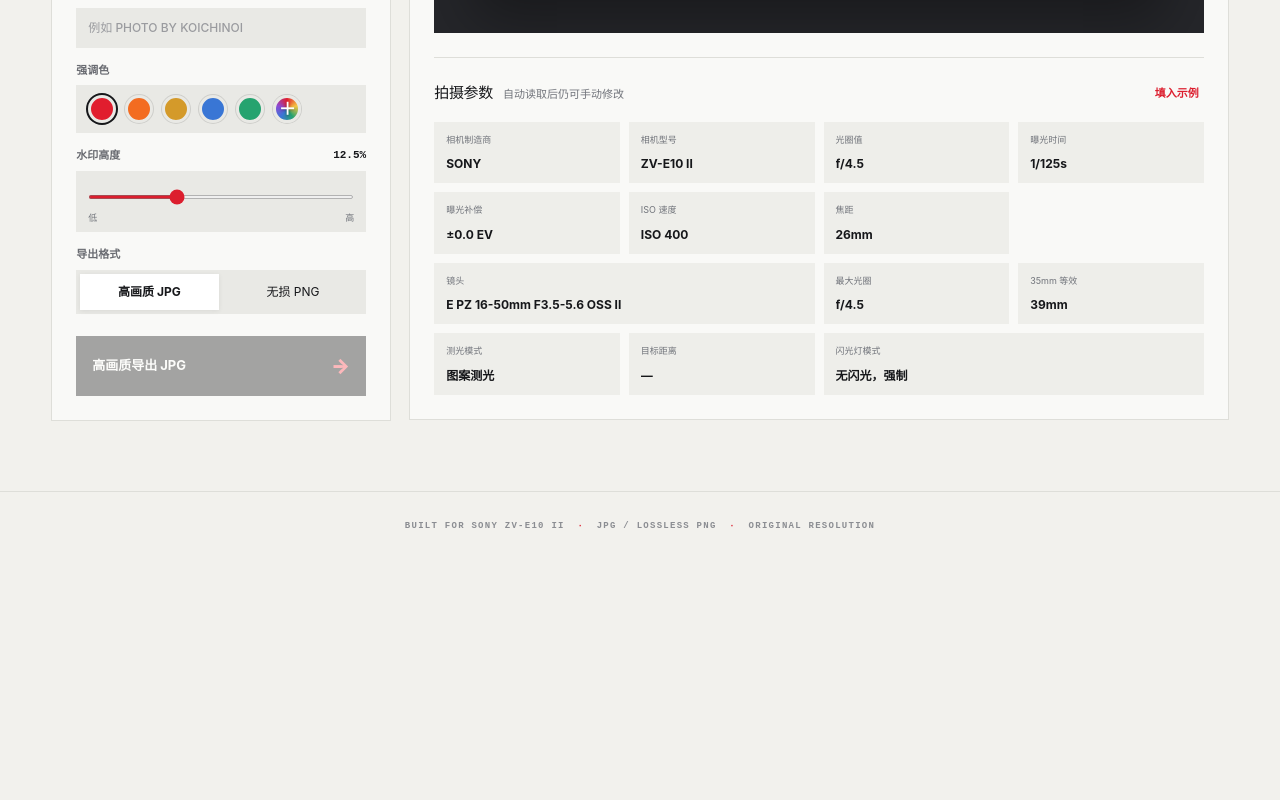
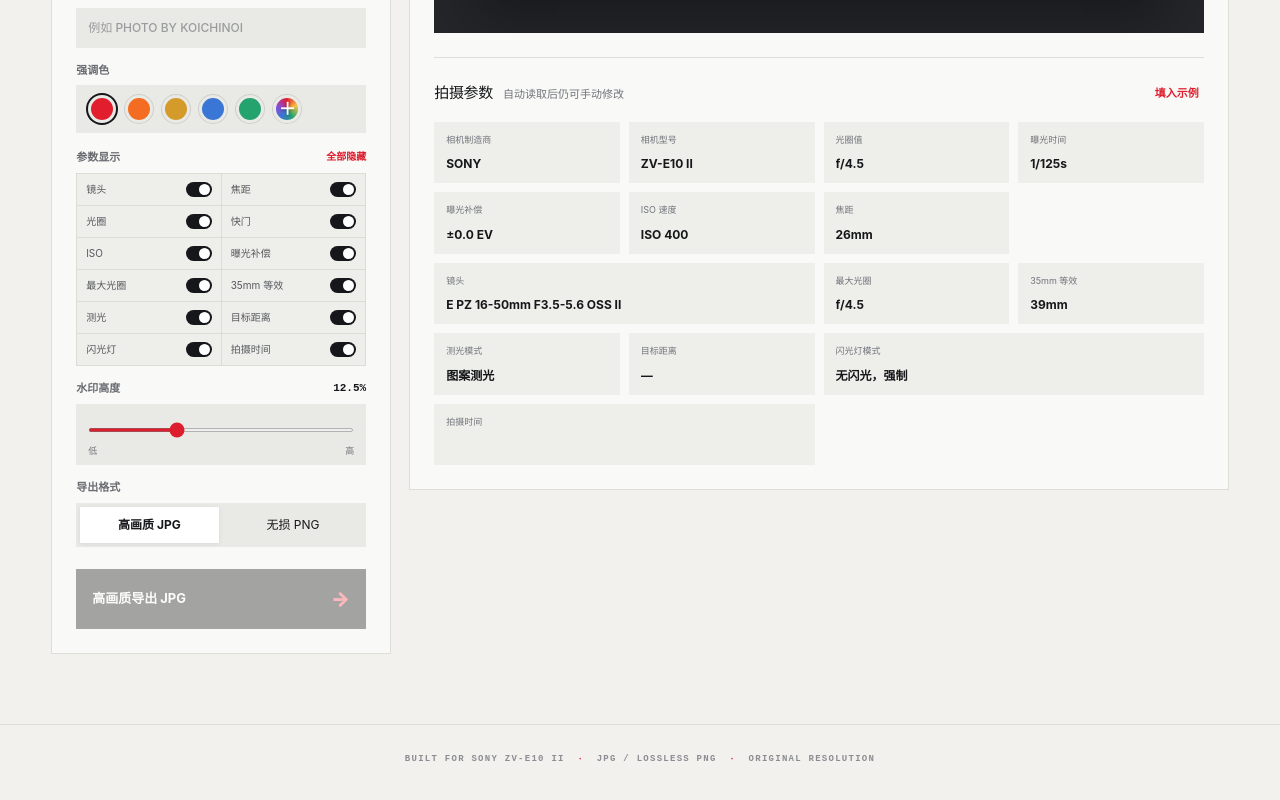
Before and after one commit to koichinoi/zve10-watermark-app, a Next.js app: page / in a window 1280 px wide. Shown: the part 1106-1906 px from the top of the page. Before the commit the page ends 1677 px from the top, so only its background shows below. Built offline with nearby package versions, Linux system fonts and the light colour scheme.

Commit message:
Add per-parameter visibility switches

```diff
--- a/app/globals.css
+++ b/app/globals.css
@@ -146,6 +146,16 @@ button { color: inherit; }
 .custom-color { position: relative; display: grid; place-items: center; overflow: hidden; background: conic-gradient(#e11d2e, #f6c744, #25a36f, #3976d5, #8b4bd6, #e11d2e); color: #fff; }
 .custom-color input { position: absolute; inset: 0; width: 100%; height: 100%; opacity: 0; cursor: pointer; }
 .custom-color span { font-size: 17px; font-weight: 700; line-height: 1; text-shadow: 0 1px 3px rgba(0,0,0,.45); pointer-events: none; }
+.parameter-heading { display: flex; align-items: center; justify-content: space-between; }
+.parameter-heading button { border: 0; padding: 2px 0; background: none; color: var(--red); cursor: pointer; font-size: 10px; font-weight: 700; }
+.parameter-switches { display: grid; grid-template-columns: 1fr 1fr; gap: 1px; background: #dcdcd7; border: 1px solid #dcdcd7; }
+.parameter-switches label { min-width: 0; padding: 8px 9px; display: flex; align-items: center; justify-content: space-between; gap: 8px; background: #eeeeea; color: #56585e; font-size: 10px; cursor: pointer; }
+.parameter-switches label > span { overflow: hidden; white-space: nowrap; text-overflow: ellipsis; }
+.parameter-switches input { width: 26px; height: 15px; flex: none; appearance: none; position: relative; border: 0; border-radius: 999px; background: #c2c3c0; cursor: pointer; transition: background .16s; }
+.parameter-switches input::after { content: ''; position: absolute; width: 11px; height: 11px; left: 2px; top: 2px; border-radius: 50%; background: #fff; box-shadow: 0 1px 2px rgba(0,0,0,.18); transition: transform .16s; }
+.parameter-switches input:checked { background: var(--ink); }
+.parameter-switches input:checked::after { transform: translateX(11px); }
+.parameter-switches input:focus-visible { outline: 2px solid var(--red); outline-offset: 2px; }
 .range-label { display: flex; align-items: center; justify-content: space-between; }
 .range-label strong { color: var(--ink); font: 700 11px/1 ui-monospace, monospace; }
 .range-setting { padding: 10px 12px 8px; background: #e9e9e5; }
--- a/app/page.tsx
+++ b/app/page.tsx
@@ -26,6 +26,9 @@ type PhotoMeta = {
   focal35: string;
   date: string;
 };
+
+type ParameterKey = Exclude<keyof PhotoMeta, 'make' | 'model'>;
+type ParameterVisibility = Record<ParameterKey, boolean>;
 
 type LoadedImage = {
   source: CanvasImageSource;
@@ -128,7 +131,42 @@ const fields: Array<{ key: keyof PhotoMeta; label: string; wide?: boolean }> = [
   { key: 'metering', label: '测光模式' },
   { key: 'distance', label: '目标距离' },
   { key: 'flash', label: '闪光灯模式', wide: true },
+  { key: 'date', label: '拍摄时间', wide: true },
 ];
+
+const parameterOptions: Array<{ key: ParameterKey; label: string }> = [
+  { key: 'lens', label: '镜头' },
+  { key: 'focal', label: '焦距' },
+  { key: 'aperture', label: '光圈' },
+  { key: 'exposure', label: '快门' },
+  { key: 'iso', label: 'ISO' },
+  { key: 'exposureCompensation', label: '曝光补偿' },
+  { key: 'maxAperture', label: '最大光圈' },
+  { key: 'focal35', label: '35mm 等效' },
+  { key: 'metering', label: '测光' },
+  { key: 'distance', label: '目标距离' },
+  { key: 'flash', label: '闪光灯' },
+  { key: 'date', label: '拍摄时间' },
+];
+
+const defaultParameterVisibility: ParameterVisibility = {
+  aperture: true,
+  exposure: true,
+  exposureCompensation: true,
+  iso: true,
+  lens: true,
+  focal: true,
+  maxAperture: true,
+  metering: true,
+  distance: true,
+  flash: true,
+  focal35: true,
+  date: true,
+};
+
+function enabledValues(visibility: ParameterVisibility, values: Array<[ParameterKey, string]>) {
+  return values.filter(([key, value]) => visibility[key] && value.trim()).map(([, value]) => value);
+}
 
 function finiteNumber(value: unknown): number | null {
   const number = typeof value === 'number' ? value : Number(value);
@@ -415,6 +453,7 @@ function drawWatermark(
   signature: string,
   accentColor: string,
   layoutMode: LayoutMode,
+  visibility: ParameterVisibility,
 ) {
   const width = image.width;
   // Keep the watermark visually consistent when the same sensor image is rotated.
@@ -475,7 +514,7 @@ function drawWatermark(
     ctx.fillText(`${meta.make}  ${meta.model}`, textX, brandRow, topMaxWidth);
     ctx.fillStyle = muted;
     ctx.font = `500 ${smallSize}px Arial, sans-serif`;
-    ctx.fillText(shorten(meta.lens), textX, lensRow, topMaxWidth);
+    if (visibility.lens) ctx.fillText(shorten(meta.lens), textX, lensRow, topMaxWidth);
     if (topDetail) {
       ctx.font = `600 ${tinySize}px Arial, sans-serif`;
       ctx.fillText(topDetail, textX, signatureRow, topMaxWidth);
@@ -485,17 +524,33 @@ function drawWatermark(
     const secondaryRow = mainRow + smallSize * 1.45;
     const detailRow = secondaryRow + tinySize * 1.35;
     const centeredMaxWidth = width - portraitPad * 2;
+    const mainText = enabledValues(visibility, [
+      ['focal', meta.focal],
+      ['aperture', meta.aperture],
+      ['exposure', meta.exposure],
+      ['iso', meta.iso],
+    ]).join('   ·   ');
+    const secondaryText = enabledValues(visibility, [
+      ['maxAperture', `最大光圈 ${meta.maxAperture}`],
+      ['focal35', `35mm 等效 ${meta.focal35}`],
+      ['metering', meta.metering],
+    ]).join('  ·  ');
     ctx.textAlign = 'center';
     ctx.fillStyle = primary;
     ctx.font = `700 ${mainSize}px Arial, sans-serif`;
-    ctx.fillText(`${meta.focal}   ·   ${meta.aperture}   ·   ${meta.exposure}   ·   ${meta.iso}`, width / 2, mainRow, centeredMaxWidth);
+    if (mainText) ctx.fillText(mainText, width / 2, mainRow, centeredMaxWidth);
     ctx.fillStyle = muted;
     ctx.font = `500 ${smallSize}px Arial, sans-serif`;
-    ctx.fillText(`最大光圈 ${meta.maxAperture}  ·  35mm 等效 ${meta.focal35}  ·  ${meta.metering}`, width / 2, secondaryRow, centeredMaxWidth);
+    if (secondaryText) ctx.fillText(secondaryText, width / 2, secondaryRow, centeredMaxWidth);
     if (detailMode === 'full') {
-      const detailText = [meta.date, meta.exposureCompensation, meta.flash].filter((value) => value && value !== '—').join('  ·  ');
+      const detailText = enabledValues(visibility, [
+        ['date', meta.date],
+        ['exposureCompensation', meta.exposureCompensation],
+        ['distance', `目标距离 ${meta.distance}`],
+        ['flash', meta.flash],
+      ]).filter((value) => value && value !== '—').join('  ·  ');
       ctx.font = `500 ${tinySize}px Arial, sans-serif`;
-      ctx.fillText(detailText || '—', width / 2, detailRow, centeredMaxWidth);
+      if (detailText) ctx.fillText(detailText, width / 2, detailRow, centeredMaxWidth);
     }
     return;
   }
@@ -514,7 +569,7 @@ function drawWatermark(
   const brandSize = Math.max(12, Math.min(scaleBase * 0.0225, width * 0.032, bandHeight * 0.24));
   const smallSize = Math.max(8, Math.min(scaleBase * 0.0115, width * 0.017, bandHeight * 0.12));
   const tinySize = Math.max(7, Math.min(scaleBase * 0.0098, width * 0.015, bandHeight * 0.1));
-  const leftDetail = [signature.trim(), meta.date].filter(Boolean).join('  ·  ');
+  const leftDetail = [signature.trim(), visibility.date ? meta.date : ''].filter(Boolean).join('  ·  ');
   const hasDetailRow = detailMode === 'full' || Boolean(leftDetail);
   const contentHeight = brandSize + smallSize * 1.5 + (hasDetailRow ? tinySize * 1.5 : 0);
   const contentTop = y0 + (bandHeight - contentHeight) / 2;
@@ -529,7 +584,7 @@ function drawWatermark(
   ctx.fillText(`${meta.make}  ${meta.model}`, textX, primaryRow, leftMaxWidth);
   ctx.fillStyle = muted;
   ctx.font = `500 ${smallSize}px Arial, sans-serif`;
-  ctx.fillText(shorten(meta.lens), textX, secondaryRow, leftMaxWidth);
+  if (visibility.lens) ctx.fillText(shorten(meta.lens), textX, secondaryRow, leftMaxWidth);
   if (leftDetail) {
     ctx.font = `500 ${tinySize}px Arial, sans-serif`;
     ctx.fillText(leftDetail, textX, detailRow, leftMaxWidth);
@@ -540,16 +595,29 @@ function drawWatermark(
   ctx.textAlign = 'right';
   ctx.fillStyle = primary;
   ctx.font = `700 ${Math.max(16, Math.min(scaleBase * 0.0205, width * 0.032))}px Arial, sans-serif`;
-  ctx.fillText(`${meta.focal}   ·   ${meta.aperture}   ·   ${meta.exposure}   ·   ${meta.iso}`, rightX, primaryRow, rightMaxWidth);
+  const mainText = enabledValues(visibility, [
+    ['focal', meta.focal],
+    ['aperture', meta.aperture],
+    ['exposure', meta.exposure],
+    ['iso', meta.iso],
+  ]).join('   ·   ');
+  if (mainText) ctx.fillText(mainText, rightX, primaryRow, rightMaxWidth);
   ctx.fillStyle = muted;
   ctx.font = `500 ${smallSize}px Arial, sans-serif`;
-  const secondLine = detailMode === 'full'
-    ? `最大光圈 ${meta.maxAperture}  ·  35mm 等效 ${meta.focal35}  ·  ${meta.metering}`
-    : `35mm 等效 ${meta.focal35}  ·  ${meta.metering}`;
-  ctx.fillText(secondLine, rightX, secondaryRow, rightMaxWidth);
+  const secondLine = enabledValues(visibility, [
+    ...(detailMode === 'full' ? [['maxAperture', `最大光圈 ${meta.maxAperture}`] as [ParameterKey, string]] : []),
+    ['focal35', `35mm 等效 ${meta.focal35}`],
+    ['metering', meta.metering],
+  ]).join('  ·  ');
+  if (secondLine) ctx.fillText(secondLine, rightX, secondaryRow, rightMaxWidth);
   if (detailMode === 'full') {
     ctx.font = `500 ${tinySize}px Arial, sans-serif`;
-    ctx.fillText(`${meta.exposureCompensation}  ·  目标距离 ${meta.distance}  ·  ${meta.flash}`, rightX, detailRow, rightMaxWidth);
+    const detailText = enabledValues(visibility, [
+      ['exposureCompensation', meta.exposureCompensation],
+      ['distance', `目标距离 ${meta.distance}`],
+      ['flash', meta.flash],
+    ]).join('  ·  ');
+    if (detailText) ctx.fillText(detailText, rightX, detailRow, rightMaxWidth);
   }
 }
 
@@ -566,6 +634,7 @@ export default function Home() {
   const [watermarkHeight, setWatermarkHeight] = useState(12.5);
   const [signature, setSignature] = useState('');
   const [accentColor, setAccentColor] = useState('#e11d2e');
+  const [parameterVisibility, setParameterVisibility] = useState<ParameterVisibility>(defaultParameterVisibility);
   const [batchFiles, setBatchFiles] = useState<File[]>([]);
   const [cameraAsset, setCameraAsset] = useState<HTMLImageElement | null>(null);
   const [busy, setBusy] = useState(false);
@@ -579,9 +648,9 @@ export default function Home() {
 
   useEffect(() => {
     if (loaded && canvasRef.current) {
-      drawWatermark(canvasRef.current, loaded, meta, theme, detailMode, watermarkHeight, cameraAsset, signature, accentColor, layoutMode);
+      drawWatermark(canvasRef.current, loaded, meta, theme, detailMode, watermarkHeight, cameraAsset, signature, accentColor, layoutMode, parameterVisibility);
     }
-  }, [loaded, meta, theme, detailMode, watermarkHeight, cameraAsset, signature, accentColor, layoutMode]);
+  }, [loaded, meta, theme, detailMode, watermarkHeight, cameraAsset, signature, accentColor, layoutMode, parameterVisibility]);
 
   useEffect(() => {
     let active = true;
@@ -697,7 +766,7 @@ export default function Home() {
         const result = await readPhotoFile(file);
         batchImage = result.image;
         const outputCanvas = document.createElement('canvas');
-        drawWatermark(outputCanvas, batchImage, result.meta, theme, detailMode, watermarkHeight, cameraAsset, signature, accentColor, layoutMode);
+        drawWatermark(outputCanvas, batchImage, result.meta, theme, detailMode, watermarkHeight, cameraAsset, signature, accentColor, layoutMode, parameterVisibility);
         const blob = await canvasToBlob(outputCanvas, exportFormat);
         const base = file.name.replace(/\.[^.]+$/, '');
         const sequence = String(index + 1).padStart(3, '0');
@@ -728,6 +797,11 @@ export default function Home() {
   };
 
   const download = () => batchFiles.length > 1 ? downloadBatch() : downloadSingle();
+  const allParametersVisible = parameterOptions.every(({ key }) => parameterVisibility[key]);
+
+  const setAllParameters = (visible: boolean) => {
+    setParameterVisibility(Object.fromEntries(parameterOptions.map(({ key }) => [key, visible])) as ParameterVisibility);
+  };
 
   return (
     <main className="app-shell">
@@ -837,6 +911,23 @@ export default function Home() {
             </label>
           </div>
 
+          <div className="setting-label parameter-heading">
+            <span>参数显示</span>
+            <button onClick={() => setAllParameters(!allParametersVisible)}>{allParametersVisible ? '全部隐藏' : '全部显示'}</button>
+          </div>
+          <div className="parameter-switches">
+            {parameterOptions.map(({ key, label }) => (
+              <label key={key}>
+                <span>{label}</span>
+                <input
+                  type="checkbox"
+                  checked={parameterVisibility[key]}
+                  onChange={(event) => setParameterVisibility((current) => ({ ...current, [key]: event.target.checked }))}
+                />
+              </label>
+            ))}
+          </div>
+
           <label className="setting-label range-label"><span>水印高度</span><strong>{watermarkHeight.toFixed(1)}%</strong></label>
           <div className="range-setting">
             <input
```
